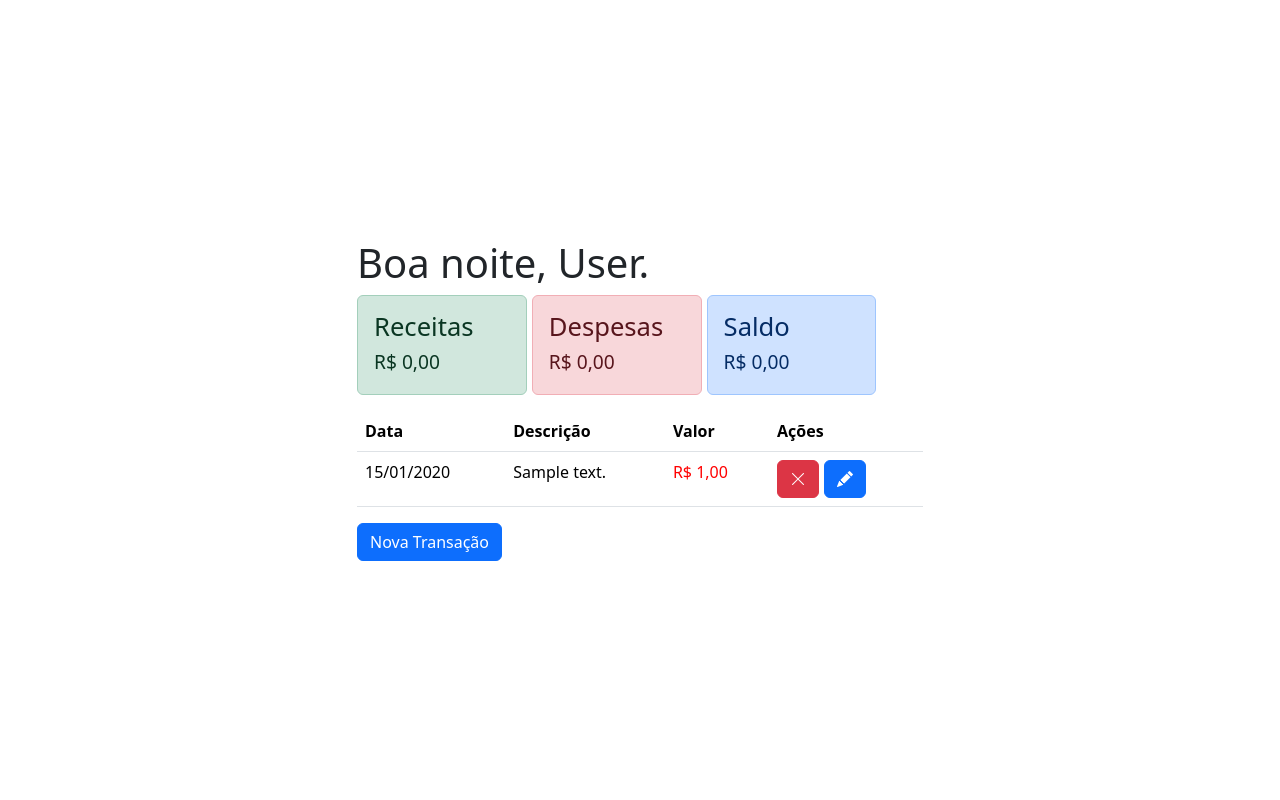
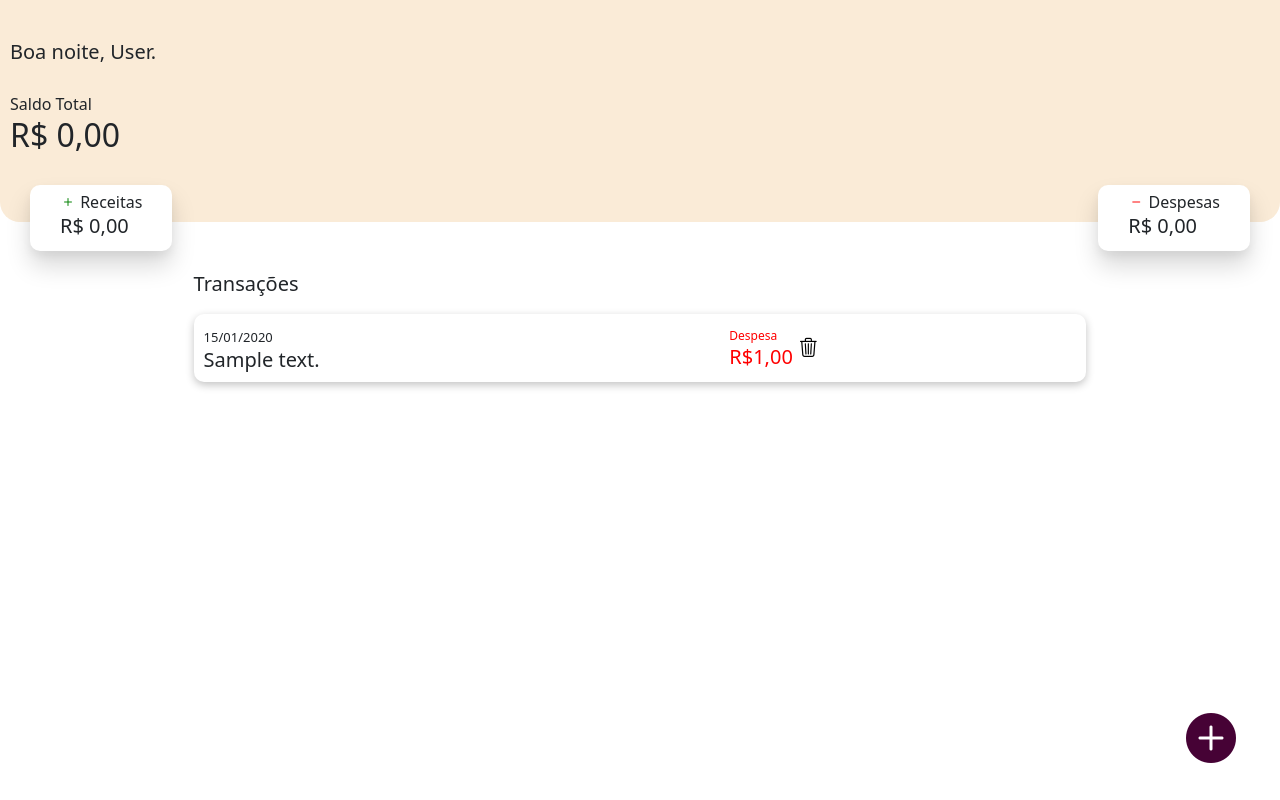
Before and after one commit to leochinelato/CrudFinanceTracker, a Flask app: page / in a window 1280 px wide. Run offline with Flask 3, Linux system fonts and the light colour scheme; the visitor is signed in with stand-in values (Sample User, id 1); tables that the repository leaves empty hold one stand-in row (values such as "Sample post").

Commit message:
feat: change design to mobile website

```diff
--- a/app.py
+++ b/app.py
@@ -145,8 +145,10 @@ def update_transaction(id):
 
 @ app.route("/delete", methods=["POST"])
 def delete_transaction():
+    if "user_id" not in session:
+        return redirect(url_for("login"))
+
     id = request.form["id"]
-
     remove_line(id)
 
     return redirect(url_for("index"))
@@ -154,4 +156,4 @@ def delete_transaction():
 
 if __name__ == "__main__":
 
-    app.run(port=8000, debug=True)
+    app.run(port=8000, host="192.168.15.13", debug=True)
--- a/static/style.css
+++ b/static/style.css
@@ -1,39 +1,3 @@
-body {
-    padding: 50px;
-    max-width: 100vw;
-    height: 100vh;
-    display: flex!important;
-    justify-content: center!important;
-    align-items: center!important;
-}
-
-.container {
-    width: 50%;
-}
-
- .container .cards {
-    width: 100%;
-}
-
-.cards .alert {
-    overflow: hidden;
-    height: 100px;
-}
-
-@media screen and (max-width: 1084px){
-    .cards .alert h2 {
-        font-size: 50%;
-    }
-}
-
-.cards .alert h2 {
-    font-size: 2vw;
-}
-
-.cards .alert h5 {
-    font-size: 1.5vw;
-}
-
 .currency-input {
     position: relative;
 }
@@ -54,7 +18,7 @@ body {
 }
 
 .income {
-    color: rgb(1, 194, 1)!important;
+    color: rgb(0, 160, 0)!important;
 }
 
 .actions {
@@ -66,12 +30,6 @@ body {
     width: 30%;
     height: 120px;
     display: block;
-}
-
-.cards {
-    display: flex;
-    flex-direction: row;
-    gap: 5px;
 }
 
 .create_form {
@@ -89,3 +47,149 @@ body {
 .error {
     background-color: red;
 }
+
+.balance_card {
+    display: inline-block;
+    padding: 20px 0;
+    text-align: start;
+    display: flex;
+    flex-direction: column;
+    gap: 0;
+}
+
+.balance_card span {
+    font-weight: lighter;
+}
+
+.cards {
+    display: flex;
+    justify-content: space-around;
+    width: 100%;
+    position: relative;
+    top: -30px;
+    left: 0;
+
+}
+
+.money_card {
+    padding: 5px 30px;
+    border-radius: 10px;
+    box-shadow: rgba(0, 0, 0, 0.15) 0px 15px 25px, rgba(0, 0, 0, 0.05) 0px 5px 10px;
+    background-color: white;
+    position: absolute;
+    transform: translateY(50%);
+}
+
+.incomes {
+    left: 20px;
+}
+
+.expenses {
+    right: 20px;
+}
+
+.bi-plus {
+    color: green;
+}
+
+.bi-dash {
+    color: red;
+}
+
+.app-header {
+    margin-bottom: 10px;
+    padding: 40px 10px;
+    background-color: antiquewhite;
+    border-radius: 0 0 20px 20px;
+}
+
+
+.app-body {
+    margin-top: 50px;
+}
+
+.transaction-card {
+    display: flex;
+    flex-direction: row;
+    align-items: center;
+    box-shadow: rgba(0, 0, 0, 0.24) 0px 3px 8px;
+    border-radius: 10px;
+    padding: 10px 0;
+}
+
+.transaction-text {
+    width: 60%;
+    position: relative;
+    left: 10px;
+}
+
+.transaction-text span {
+    font-size: small;
+    font-weight: 200;
+}
+
+.transaction-text h5 {
+    margin: 0;
+    font-size: 20px;
+    font-weight: 500;
+}
+
+
+.transactions {
+    width: 80%;
+    margin: 20px auto;
+    display: flex;
+    flex-direction: column;
+    gap: 10px;
+}
+
+.transaction-card {
+    display: flex;
+
+}
+
+.transaction-actions {
+    display: flex;
+    flex-direction: row;
+}
+
+.transaction-value {
+    display: flex;
+    flex-direction: column;
+}
+
+.transaction-value h5 {
+    margin: 0;
+}
+
+.transaction-actions button {
+    border: none;
+    background-color: inherit;
+}
+
+.add-button-float {
+    border: none;
+    background-color: inherit;
+    font-size: 50px;
+    color: rgb(70, 2, 53);
+    position: fixed;
+    width: 60px;
+    height: 60px;
+    bottom: 40px;
+    right: 40px;
+    z-index: 100;
+
+}
+
+.bi-trash3 {
+    font-size: 120%;
+}
+
+.value-title {
+    font-size: 12px;
+}
+
+a {
+    text-decoration: none;
+    color: inherit;
+}
--- a/templates/index.html
+++ b/templates/index.html
@@ -1,57 +1,71 @@
 {% extends "template.html" %}
 {% block content %}
 
-<div class="container">
-  <h1>{{ greeting }}</h1>
+<div class="app-header-container">
+  <div class="app-header">
+    <h5>{{ greeting }}</h5>
+
+    <div class="balance_card" role="alert">
+      <span>Saldo Total</span>
+      <h2>R$ {{ total_balance }}</h2>
+    </div>
+
     <div class="cards">
-    <div class="alert alert-success" role="alert">
-      <h2>Receitas</h2>
+      <div class="money_card incomes" role="alert">
+        <i class="bi bi-plus"></i>
+        <span>Receitas</span>
         <h5>R$ {{ total_income }}</h5>
       </div>
-    <div class="alert alert-danger" role="alert">
-      <h2>Despesas</h2>
+      <div class="money_card expenses" role="alert">
+        <i class="bi bi-dash"></i>
+        <span>Despesas</span>
         <h5>R$ {{ total_expense }}</h5>
       </div>
-
-    <div class="alert alert-primary" role="alert">
-      <h2>Saldo</h2>
-      <h5>R$ {{ total_balance }}</h5>
     </div>
   </div>
-  <table class="table">
-    <thead>
-      <tr>
-        <th scope="col">Data</th>
-        <th scope="col">Descrição</th>
-        <th scope="col">Valor</th>
-        <th scope="col">Ações</th>
-      </tr>
-    </thead>
-    <tbody>
+</div>
+
+<div class="container app-body">
+  <div class="transactions">
+    <h5>Transações</h5>
+    {% if not data %}
+    <span>Você não tem transações ainda, use o botão no canto inferior direito para adicionar.</span>
+    {% endif %}
     {% for item in data %}
-      <tr>
-        <td>{{ item.date }}</td>
-        <td>{{ item.description }}</td>
-        <td class="{{ 'income' if item.type == 'income' else 'expense' }}">R$ {{ item.value }}</td>
-        <td class="actions">
-          <!-- DELETE -->
+    <a href="{{ url_for('update_transaction', id=item.id) }}" class="transaction-card">
+      <div class="transaction-text">
+        <span>{{ item.date }}</span>
+        <h5>{{ item.description }}</h5>
+      </div>
+      <div class="transaction-value">
+        {% if item.type == 'income' %}
+        <span class="value-title {{ 'income' if item.type == 'income' else 'expense' }}">Receita</span>
+        {% else %}
+        <span class="value-title {{ 'income' if item.type == 'income' else 'expense' }}">Despesa</span>
+        {% endif %}
+        <h5 class="{{ 'income' if item.type == 'income' else 'expense' }}">R${{ item.value }}</h5>
+      </div>
+      <div class="transaction-actions transaction-remove">
         <form action="{{ url_for('delete_transaction') }}" method="POST">
           <input type="hidden" name="id" value="{{ item.id }}">
-            <button type="submit" class="btn btn-danger"><i class="bi bi-x-lg"></i></button>
+          <button type="submit">
+            <i class="bi bi-trash3"></i>
+          </button>
         </form>
-
+      </div>
+    </a>
+    <!-- <div class="transaction-actions transaction-edit">
         <a href="{{ url_for('update_transaction', id=item.id) }}">
-            <button type="button" class="btn btn-primary"><i class="bi bi-pencil-fill"></i></button>
+          <button type="button"><i class="bi bi-pencil-fill"></i></button>
         </a>
-        </td>
-      </tr>
+      </div> -->
+  </div>
   {% endfor %}
-    </tbody>
-  </table>
+</div>
 
 <a href="{{ url_for('create_new_transaction') }}">
-    <button type="submit" class="btn btn-primary">
-      Nova Transação
+  <button type="submit" class="add-button-float">
+    <i class="bi bi-plus-circle-fill"></i>
   </button>
 </a>
 
```
Lines whose indentation alone changed are shown as unchanged.
